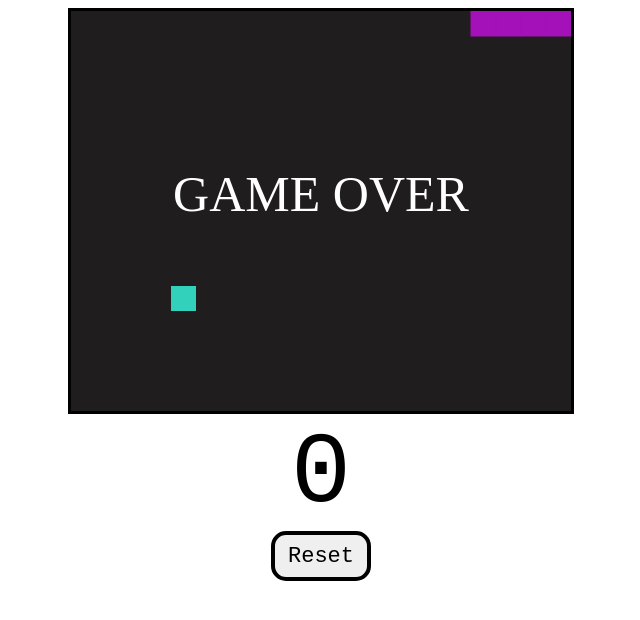
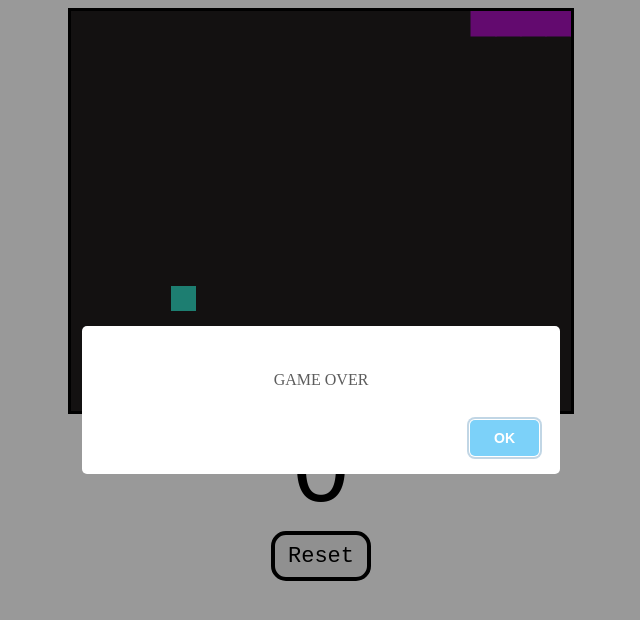
Before and after one commit to JuanAntonioMarinh/MarinHerreraEntregaFinal, a plain HTML site: page pages/snake.html in a window 1280 px wide. Shown: the whole page, without its empty margins (319-959 px from the left). Drawn offline with nearby package versions, Linux system fonts and the light colour scheme.

Commit message:
added sweetalert for displayGameOver function, once you lost sweet alert will de displayed

```diff
--- a/js/snake.js
+++ b/js/snake.js
@@ -149,10 +149,10 @@ function checkGameOver(){
 };
 
 function displayGameOver(){
-    ctx.font = "50px MV Boli";
-    ctx.fillStyle = "white";
-    ctx.textAlign = "center";
-    ctx.fillText("GAME OVER", gameWidth / 2, gameHeight / 2)
+    function sweetAlert(){
+        swal("GAME OVER");
+    }
+    sweetAlert();
     running = false;
 };
 
--- a/pages/snake.html
+++ b/pages/snake.html
@@ -13,6 +13,7 @@
         <div id="scoreText">0</div>
         <button id="resetBtn">Reset</button>
     </div>
+    <script src="https://unpkg.com/sweetalert/dist/sweetalert.min.js"></script>
     <script src="/js/snake.js"></script>
 </body>
 </html>
```
